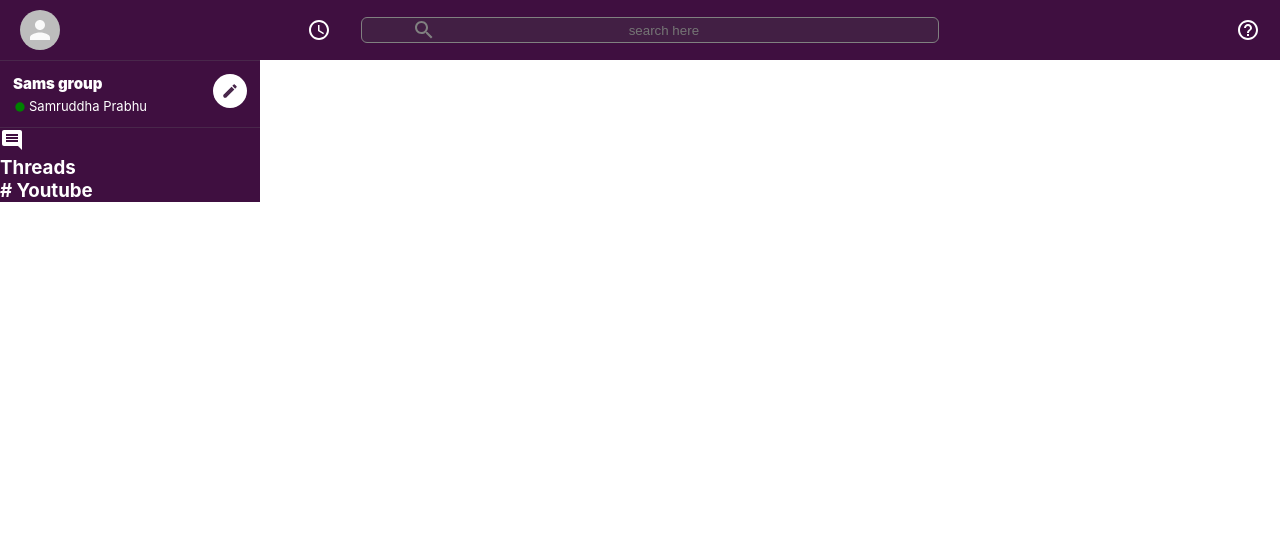
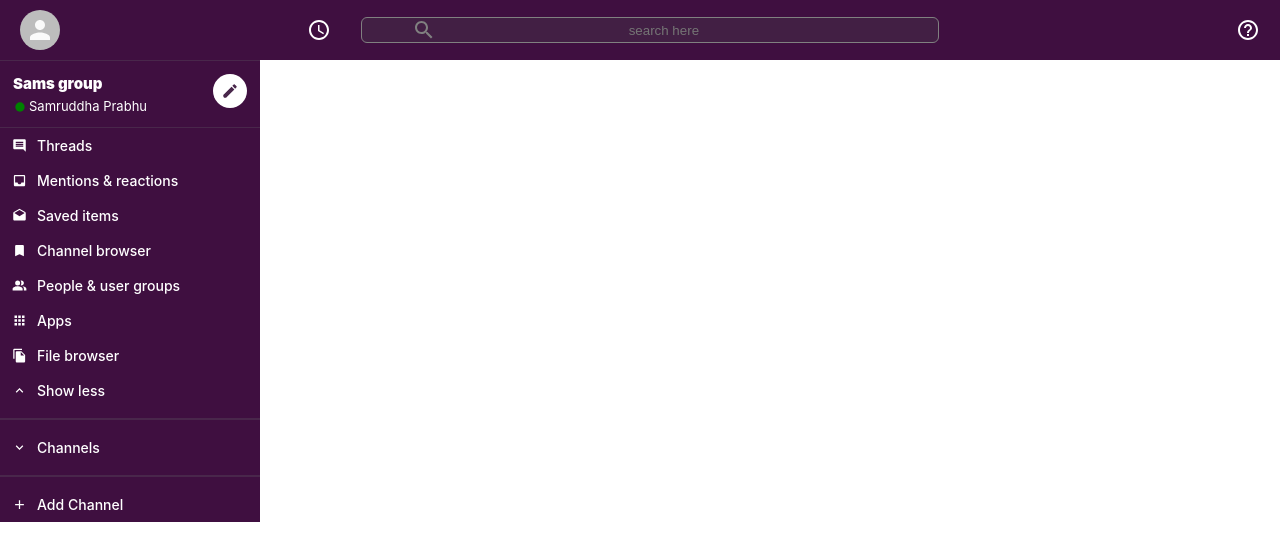
Before and after one commit to samruddhaprabhu/slack, a React (Create React App) app: page / in a window 1280 px wide. Shown: the top 560 px of the page. Built offline with nearby package versions, Linux system fonts and the light colour scheme.

Commit message:
first commit

```diff
--- a/src/components/Sidebar.css
+++ b/src/components/Sidebar.css
@@ -3,6 +3,12 @@
     background-color: var(--slack-color);
     border-top: 1px solid #49274b;
     max-width: 260px;
+}
+
+.sidebar > hr{
+    margin-top: 10px;
+    margin-bottom: 10px;
+    border: 1px solid #49274b;
 }
 
 .sidebar_header{
--- a/src/components/Sidebar.js
+++ b/src/components/Sidebar.js
@@ -1,10 +1,18 @@
-import { FiberManualRecord } from '@material-ui/icons';
 import React from 'react';
 import './Sidebar.css';
 import FiberManualRecordIcon from "@material-ui/icons/FiberManualRecord";
 import CreateIcon from "@material-ui/icons/Create";
 import InsertCommentIcon from "@material-ui/icons/InsertComment";
 import SidebarOption from "./SidebarOption";
+import InboxIcon from "@material-ui/icons/Inbox";
+import DraftsIcon from "@material-ui/icons/Drafts";
+import BookmarkIcon from "@material-ui/icons/Bookmark";
+import FileCopyIcon from "@material-ui/icons/FileCopy";
+import PeopleAltIcon from "@material-ui/icons/PeopleAlt";
+import AppsIcon from "@material-ui/icons/Apps";
+import ExpandLessIcon from "@material-ui/icons/ExpandLess";
+import ExpandMoreIcon from "@material-ui/icons/ExpandMore";
+import AddIcon from "@material-ui/icons/Add";
 
 function Sidebar() {
     return (
@@ -20,7 +28,17 @@
                 <CreateIcon/>
             </div>
             <SidebarOption Icon={InsertCommentIcon} title="Threads"/>
-            <SidebarOption title="Youtube" />
+            <SidebarOption Icon={InboxIcon} title="Mentions & reactions" />
+            <SidebarOption Icon={DraftsIcon} title="Saved items"/>
+            <SidebarOption Icon={BookmarkIcon} title="Channel browser"/>
+            <SidebarOption Icon={PeopleAltIcon} title="People & user groups"/>
+            <SidebarOption Icon={AppsIcon} title="Apps"/>
+            <SidebarOption Icon={FileCopyIcon} title="File browser"/>
+            <SidebarOption Icon={ExpandLessIcon} title="Show less"/>
+            <hr/>
+            <SidebarOption Icon={ExpandMoreIcon} title="Channels"/>
+            <hr/>
+            <SidebarOption Icon={AddIcon} title="Add Channel"/>
         </div>
     )
 }
--- a/src/components/SidebarOption.css
+++ b/src/components/SidebarOption.css
@@ -0,0 +1,29 @@
+.sidebarOption{
+    display: flex;
+    align-items: center;
+    font-size: 12px;
+    padding-left: 2px;
+    cursor: pointer;
+}
+
+.sidebarOption:hover{
+    opacity: 0.9;
+    background-color: #340e36;
+}
+
+.sidebarOption_icon{
+    padding: 10px;
+    font-size: 15px !important;
+}
+
+.sidebarOption_channel{
+    padding: 10px 0;
+}
+
+.sidebarOption_hash{
+    padding: 10px 0;
+}
+
+.sidebarOption > h3 {
+    font-weight: 500;
+}
--- a/src/components/SidebarOption.js
+++ b/src/components/SidebarOption.js
@@ -5,7 +5,12 @@
     return (
         <div className="sidebarOption">
             {Icon && <Icon className="sidebarOption_icon"/>}
-            {Icon ? <h3>{title}</h3> : <h3># {title}</h3>}
+            {Icon ? ( <h3>{title}</h3>
+            ) : (
+            <h3 className="sidebarOption_channel">
+               <span className="sidebarOption_hash">#</span> {title}
+            </h3>
+            )}
         </div>
     )
 }
```
